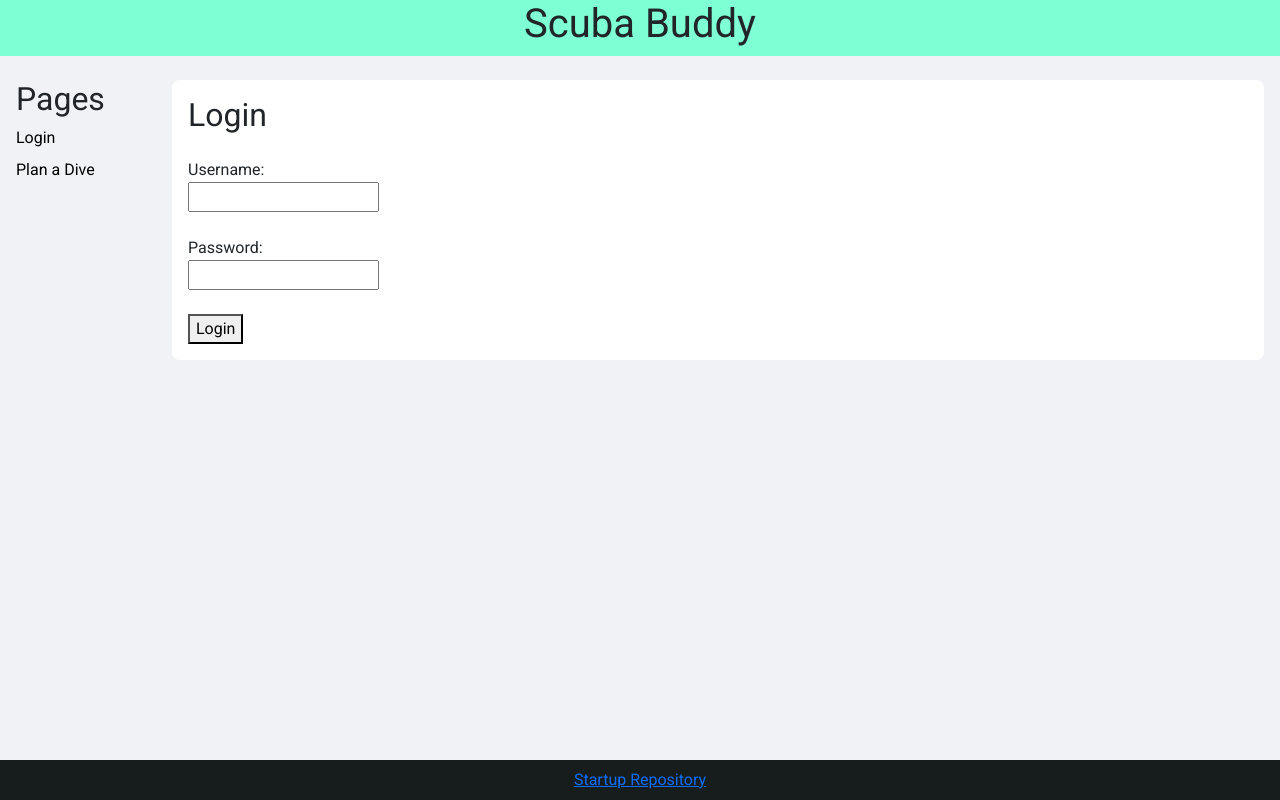
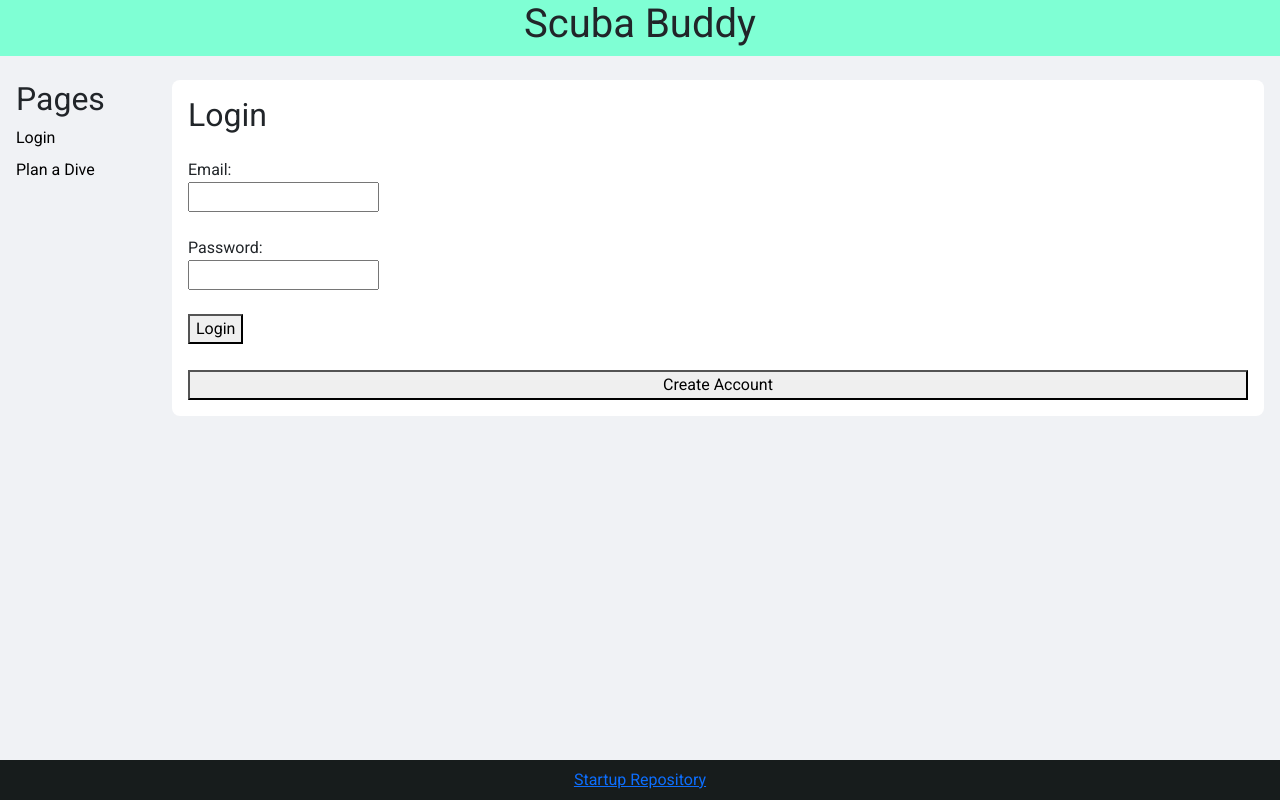
Before and after one commit to josh10e/startup, a React (Vite) app: page / in a window 1280 px wide. Built offline with nearby package versions, Linux system fonts and the light colour scheme; no server answers.

Commit message:
Finally got the login authenticator to work properly

```diff
--- a/src/app.jsx
+++ b/src/app.jsx
@@ -1,16 +1,44 @@
-import React, { useState } from 'react';
-import { BrowserRouter, NavLink, Route, Routes, Navigate, useNavigate } from 'react-router-dom';
-import 'bootstrap/dist/css/bootstrap.min.css';
-import './app.css';
+import React, { useState, useEffect } from "react";
+import { BrowserRouter, NavLink, Route, Routes, Navigate, useNavigate } from "react-router-dom";
+import "bootstrap/dist/css/bootstrap.min.css";
+import "./app.css";
 
-import { Login } from './login/login';
-import { DivePlanner } from './diveplanner/diveplanner';
-import { DiveLog } from './divelog/divelog';
-import { NewDive } from './divelog/newdive';
+import { Login } from "./login/login";
+import { DivePlanner } from "./diveplanner/diveplanner";
+import { DiveLog } from "./divelog/divelog";
+import { NewDive } from "./divelog/newdive";
 
 export function App() {
-  const [isLoggedIn, setIsLoggedIn] = useState(localStorage.getItem("isLoggedIn") === "true");
-  const [username, setUsername] = useState(localStorage.getItem("username") || "");
+  const [isLoggedIn, setIsLoggedIn] = useState(false);
+  const [username, setUsername] = useState("");
+  const [loading, setLoading] = useState(true);
+
+  useEffect(() => {
+    // Check if the user has a valid session on page load
+    (async () => {
+      try {
+        const res = await fetch("/api/auth/me", { credentials: "include" });
+        if (res.ok) {
+          const data = await res.json();
+          setIsLoggedIn(true);
+          setUsername(data.email);
+        } else {
+          setIsLoggedIn(false);
+          setUsername("");
+        }
+      } catch {
+        setIsLoggedIn(false);
+        setUsername("");
+      } finally {
+        setLoading(false);
+      }
+    })();
+  }, []);
+
+  if (loading) {
+    // Wait until we know login state
+    return <p>Loading...</p>;
+  }
 
   return (
     <BrowserRouter>
@@ -28,19 +56,17 @@ function AppBody({ isLoggedIn, setIsLoggedIn, username, setUsername }) {
   const navigate = useNavigate();
 
   async function handleLogout() {
-    await fetch(`/api/auth/logout`, { method: 'DELETE', credentials: 'include' });
-    localStorage.removeItem("isLoggedIn");
-    localStorage.removeItem("username");
+    await fetch("/api/auth/logout", { method: "DELETE", credentials: "include" });
     setIsLoggedIn(false);
     setUsername("");
-    navigate("/");
+    navigate("/"); // send to login page
   }
 
   return (
     <div className="app-body">
       <header>
         <h1 className="header">Scuba Buddy</h1>
-        {isLoggedIn && (<p className="user-display">Welcome, {username}</p>)}
+        {isLoggedIn && <p className="user-display">Welcome, {username}</p>}
       </header>
 
       <div className="main-container">
@@ -62,11 +88,12 @@ function AppBody({ isLoggedIn, setIsLoggedIn, username, setUsername }) {
           <Routes>
             <Route
               path="/"
-              element={isLoggedIn ? <Navigate to="/divelog" replace /> :
-                <Login setIsLoggedIn={setIsLoggedIn} setUsername={setUsername} />}
+              element={
+                isLoggedIn ? <Navigate to="/divelog" replace /> : <Login setIsLoggedIn={setIsLoggedIn} setUsername={setUsername} />
+              }
             />
             <Route path="/diveplanner" element={<DivePlanner />} />
-            <Route path="/divelog" element={isLoggedIn ? <DiveLog /> : <Navigate to="/" replace />} />
+            <Route path="/divelog" element={isLoggedIn ? <DiveLog isLoggedIn={isLoggedIn} /> : <Navigate to="/" replace />} />
             <Route path="/newdive" element={isLoggedIn ? <NewDive /> : <Navigate to="/" replace />} />
             <Route path="*" element={<NotFound />} />
           </Routes>
--- a/src/divelog/divelog.jsx
+++ b/src/divelog/divelog.jsx
@@ -1,91 +1,75 @@
-import React, { useState, useEffect } from 'react';
-import { useNavigate } from 'react-router-dom';
-import '../app.css';
-import './example_dives.jsx';
+import React, { useState, useEffect } from "react";
+import { useNavigate } from "react-router-dom";
+import "../app.css";
+import "./example_dives.jsx";
 
-export function DiveLog() {
+export function DiveLog({ isLoggedIn }) {  // <-- receive login state as prop
   const [dives, setDives] = useState([]);
   const [expandedTrips, setExpandedTrips] = useState({});
   const [expandedDives, setExpandedDives] = useState({});
   const navigate = useNavigate();
 
+  useEffect(() => {
+    if (!isLoggedIn) return; // do nothing if not logged in
+
+    const stored = JSON.parse(localStorage.getItem("dives") || "[]");
+    setDives(stored);
+
+    // Optionally, you can fetch real dives from backend here
+    // fetch("/api/dives", { credentials: "include" })...
+  }, [isLoggedIn]);
+
   function toggleTrip(trip) {
-    setExpandedTrips(prev => ({
-      ...prev,
-      [trip]: !prev[trip]
-    }));
+    setExpandedTrips((prev) => ({ ...prev, [trip]: !prev[trip] }));
   }
 
   function toggleDive(id) {
-    setExpandedDives(prev => ({
-      ...prev,
-      [id]: !prev[id]
-    }));
+    setExpandedDives((prev) => ({ ...prev, [id]: !prev[id] }));
   }
 
-  useEffect(() => {
-    (async () => {
-      const me = await fetch("/api/user/me", { credentials: "include" });
-      if (!me.ok) {
-        navigate("/");
-        return;
-      }
-      const stored = JSON.parse(localStorage.getItem("dives") || "[]");
-      setDives(stored);
-    })();
-  }, []);
-
-  const trips = [...new Set(dives.map(d => d.trip))];
+  const trips = [...new Set(dives.map((d) => d.trip))];
   const divesByTrip = trips.reduce((acc, trip) => {
-    acc[trip] = dives.filter(d => d.trip === trip);
+    acc[trip] = dives.filter((d) => d.trip === trip);
     return acc;
   }, {});
 
-  const handleNewDive = () => {
-    navigate("/newdive");
-  };
+  const handleNewDive = () => navigate("/newdive");
+
+  if (!isLoggedIn) {
+    return <p>Please log in to view your dive log.</p>;
+  }
 
   return (
     <main>
       <section className="content">
         <h2 className="page-title">Dive Log</h2>
 
-        <section>
-          <h3>Previous Dives</h3>
         {dives.length === 0 ? (
           <p>No dives logged</p>
         ) : (
           trips.map((trip, idx) => (
             <div key={idx} className="trip-row">
-                <button
-                  className="trip-toggle-btn"
-                  onClick={() => toggleTrip(trip)}
-                >
+              <button className="trip-toggle-btn" onClick={() => toggleTrip(trip)}>
                 <span>{trip}</span>
                 <span>{expandedTrips[trip] ? "▲" : "▼"}</span>
               </button>
 
               {expandedTrips[trip] && (
                 <ul className="trip-dives">
-                    {divesByTrip[trip].map(dive => {
+                  {divesByTrip[trip].map((dive) => {
                     const psiUsed = dive.beginningPsi - dive.endingPsi;
-
                     return (
                       <li key={dive.id} className="dive-entry">
-
                         <button
                           className="dive-toggle-btn"
                           onClick={() => toggleDive(dive.id)}
                         >
-                            <span>
-                              {dive.location}
-                            </span>
+                          <span>{dive.location}</span>
                           <span>{expandedDives[dive.id] ? "▲" : "▼"}</span>
                         </button>
 
                         {expandedDives[dive.id] && (
                           <div className="dive-details">
-
                             <div className="dive-main">
                               <p><strong>Date:</strong> {dive.date}</p>
                               <p><strong>Max Depth:</strong> {dive.maxDepth} ft</p>
@@ -93,7 +77,6 @@ export function DiveLog() {
                               <p><strong>PSI Used:</strong> {psiUsed} psi</p>
                               <p><strong>Gas Mix:</strong> {dive.gas}</p>
                             </div>
-
                             <div className="dive-secondary">
                               <p><strong>Air Temp:</strong> {dive.airTemp}°F</p>
                               <p><strong>Avg Water Temp:</strong> {dive.waterTemp}°F</p>
@@ -101,10 +84,8 @@ export function DiveLog() {
                               <p><strong>Current:</strong> {dive.current}</p>
                               <p><strong>Weight:</strong> {dive.weight} lbs</p>
                             </div>
-
                           </div>
                         )}
-
                       </li>
                     );
                   })}
@@ -113,10 +94,11 @@ export function DiveLog() {
             </div>
           ))
         )}
-        </section>
 
         <section>
-          <button type="button" onClick={handleNewDive}>Log New Dive</button>
+          <button type="button" onClick={handleNewDive}>
+            Log New Dive
+          </button>
         </section>
       </section>
     </main>
--- a/src/login/login.jsx
+++ b/src/login/login.jsx
@@ -3,65 +3,61 @@ import { useNavigate } from 'react-router-dom';
 import '../app.css';
 
 export function Login({ setIsLoggedIn, setUsername }) {
-  const [usernameInput, setUsernameInput] = useState("");
+  const [email, setEmail] = useState("");
   const [password, setPassword] = useState("");
+  const [isRegistering, setIsRegistering] = useState(false);
+  const [loading, setLoading] = useState(false);
   const navigate = useNavigate();
 
   async function handleSubmit(event) {
     event.preventDefault();
+    setLoading(true);
 
-  const response = await fetch("/api/auth/login", {
+    try {
+      const endpoint = isRegistering ? "/api/auth/create" : "/api/auth/login";
+      const res = await fetch(endpoint, {
         method: "POST",
-    headers: {
-      "Content-Type": "application/json"
-    },
-    body: JSON.stringify({
-      email: usernameInput,
-      password: password
-    }),
+        headers: { "Content-Type": "application/json" },
+        body: JSON.stringify({ email, password }),
         credentials: "include"
       });
 
-  if (response.ok) {
-    localStorage.setItem("isLoggedIn", "true");
-    localStorage.setItem("username", usernameInput);
+      if (!res.ok) {
+        const err = await res.json().catch(() => ({}));
+        alert(err.message || "Login failed");
+        return;
+      }
 
       setIsLoggedIn(true);
-    setUsername(usernameInput);
+      setUsername(email);
 
       navigate("/divelog");
-  } else {
-    alert("Login failed");
+    } catch (e) {
+      alert("Server error during login");
+    } finally {
+      setLoading(false);
     }
   }
 
   return (
     <main>
       <section className="content">
-        <h2>Login</h2>
+        <h2>{isRegistering ? "Create Account" : "Login"}</h2>
+        <form onSubmit={handleSubmit}>
+          <label>Email:</label><br />
+          <input type="text" value={email} onChange={e => setEmail(e.target.value)} /><br /><br />
 
-        <form onSubmit={handleSubmit}>
-          <label htmlFor="username">Username:</label><br />
-          <input
-            type="text"
-            id="username"
-            name="username"
-            value={usernameInput}
-            onChange={(e) => setUsernameInput(e.target.value)}
-          /><br /><br />
+          <label>Password:</label><br />
+          <input type="password" value={password} onChange={e => setPassword(e.target.value)} /><br /><br />
 
-          <label htmlFor="password">Password:</label><br />
-          <input
-            type="password"
-            id="password"
-            name="password"
-            value={password}
-            onChange={(e) => setPassword(e.target.value)}
-          /><br /><br />
+          <button type="submit" disabled={loading}>
+            {loading ? "Processing..." : isRegistering ? "Create Account" : "Login"}
+          </button>
+        </form>
 
-          <button type="submit">Login</button>
-
-        </form>
+        <button style={{ marginTop: "10px" }} onClick={() => setIsRegistering(!isRegistering)}>
+          {isRegistering ? "Back to Login" : "Create Account"}
+        </button>
       </section>
     </main>
   );
```
Also changed, not shown: server.js (+7 -0 lines). Lines whose indentation alone changed are shown as unchanged.
